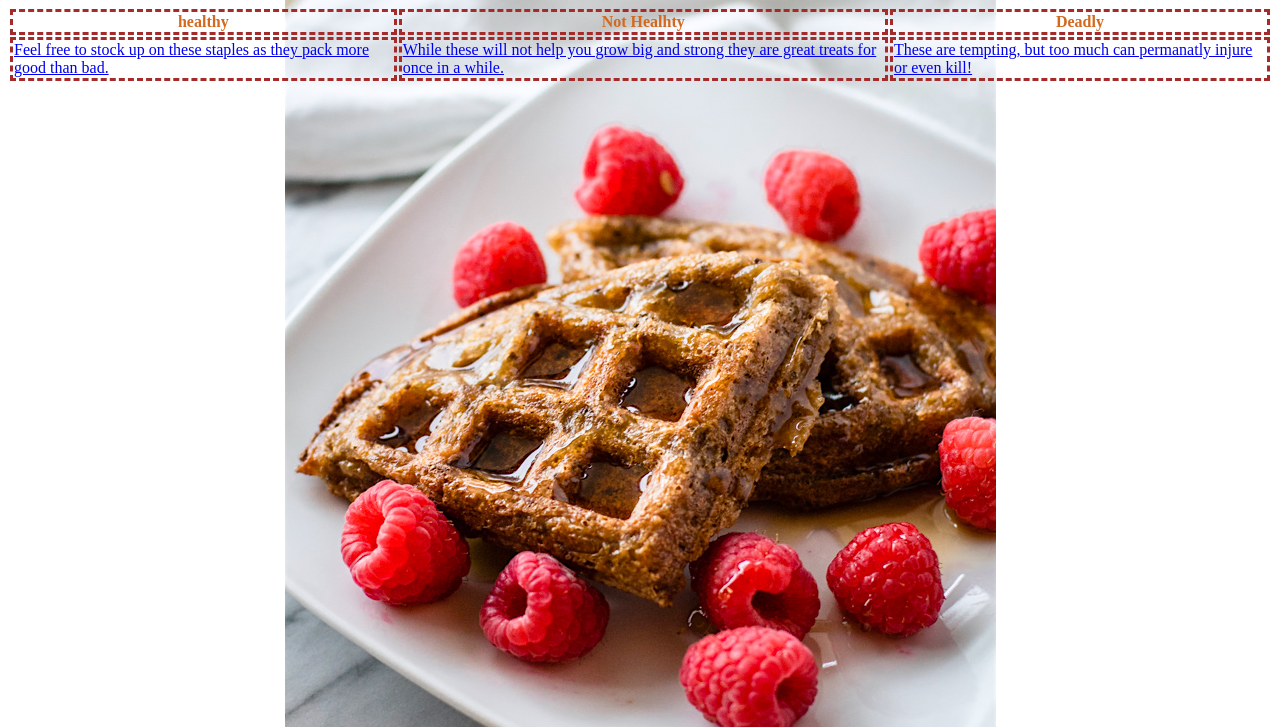
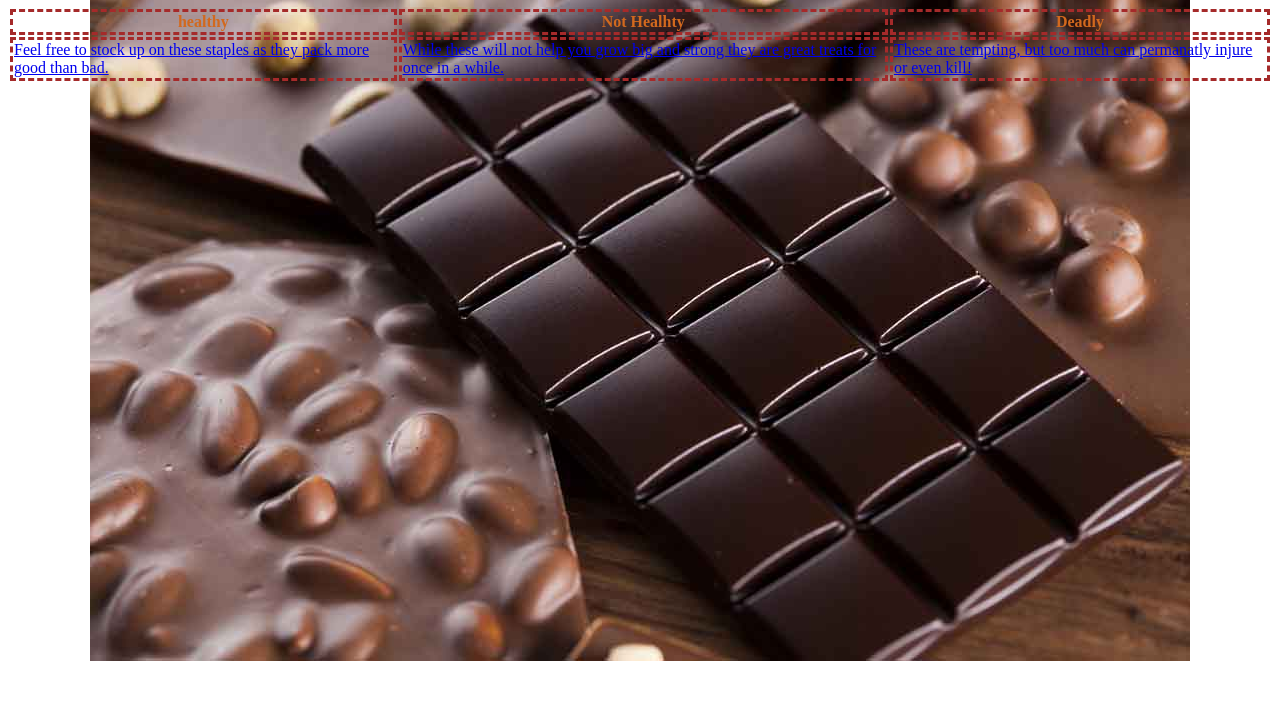
Before and after one commit to zaiscott/forkRepo, a plain HTML site: page B/index.html in a window 1280 px wide. Shown: the part 73-800 px from the top of the page. Drawn offline with Linux system fonts and the light colour scheme.

Commit message:
Update style.css

```diff
--- a/B/style.css
+++ b/B/style.css
@@ -1,6 +1,6 @@
 body
 
-{  background-image: url("../imgs/food.jpg");
+{  background-image: url("../imgs/choc.jpg");
 
     background-repeat: no-repeat;
 
```
